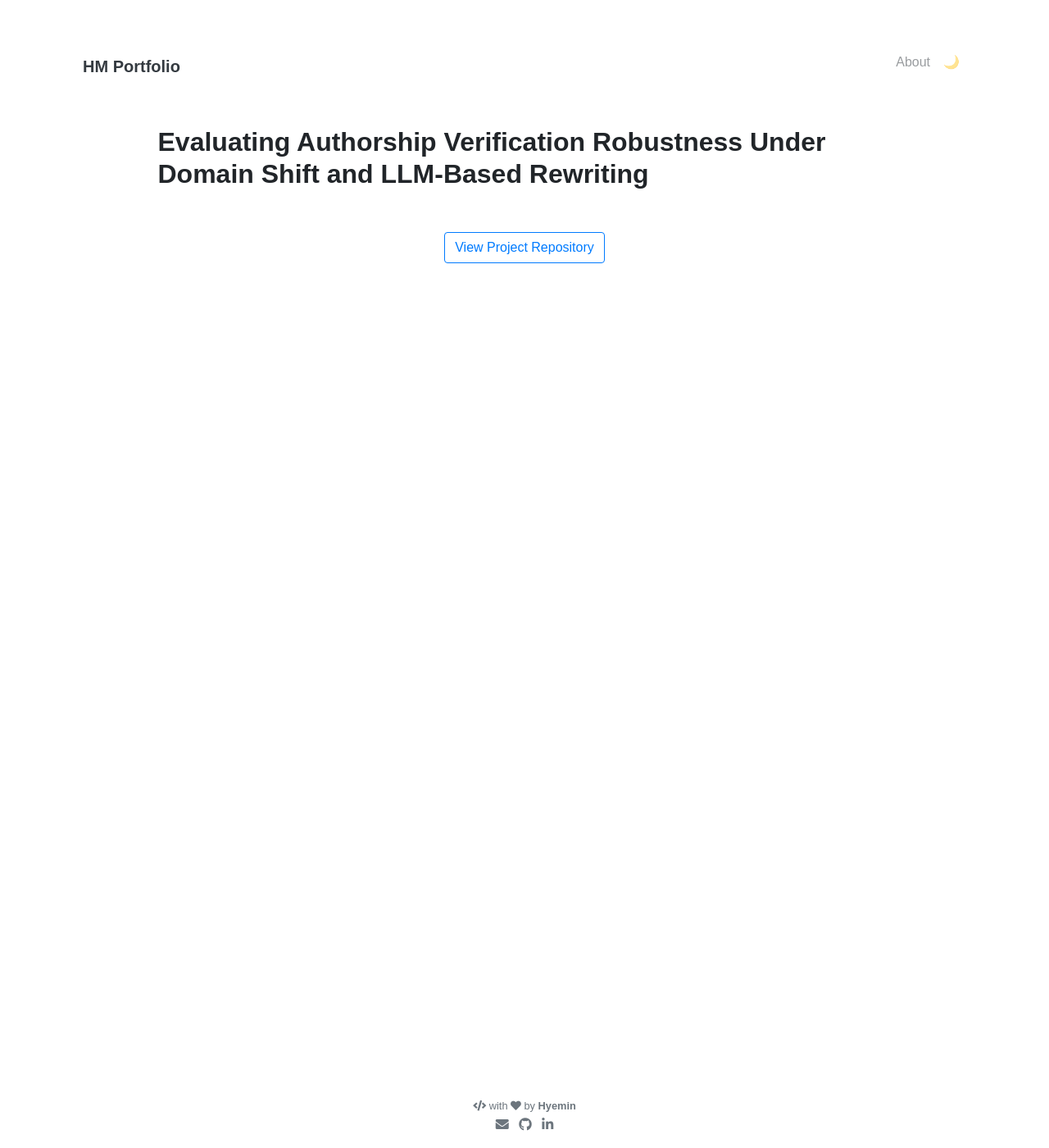
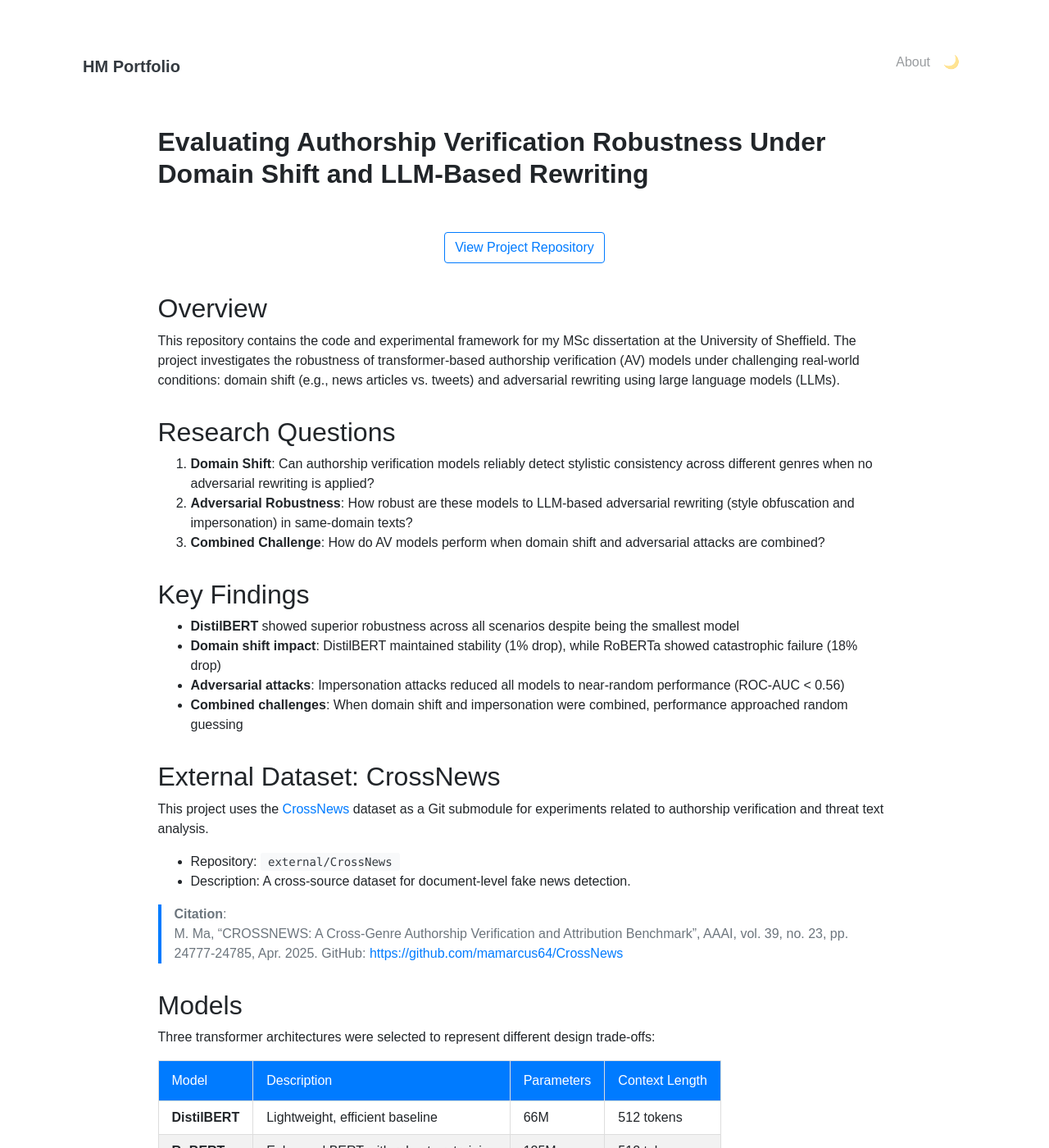
Before and after one commit to hyeminss11/hyeminss11.github.io, a Jekyll site: the page built from _projects/(1)Evaluating Authorship Verification Robustness Under Domain Shift and LLM-Based Rewriting.md, in a window 1280 px wide and 1400 px high. Shown: the whole window at 82% size. Built offline with Jekyll 4.4.1, drawn with Linux system fonts in a browser that asks for light colours; some web fonts are replaced; some of the changed text lies outside the part shown.

Commit message:
Updates on dissertation details

```diff
--- a/_includes/projects/project-card.html
+++ b/_includes/projects/project-card.html
@@ -10,7 +10,9 @@
           {%- endif -%}
         {{ project_name }}
       </h5>
-      <p id="{{ project_id }}-desc" class="card-text">{{ project_desc }}</p>
+      <div class="desc-container">
+        <p id="{{ project_id }}-desc" class="card-text desc-text">{{ project_desc }}</p>
+      </div>
       <p id="{{ project_id }}-tools" class="card-text">
         {%- for tool in project_tools -%}
         <span class="badge badge-pill text-primary border border-primary ml-1">{{ tool }}</span>
--- a/_projects/(1)Evaluating Authorship Verification Robustness Under Domain Shift and LLM-Based Rewriting.md
+++ b/_projects/(1)Evaluating Authorship Verification Robustness Under Domain Shift and LLM-Based Rewriting.md
@@ -11,3 +11,81 @@ description: This project explores how reliably authorship verification (AV) mod
 <p class="text-center">
 {% include elements/button.html link="https://github.com/hyeminss11/msc-dissertation" text="View Project Repository" %}
 </p>
+
+## Overview
+This repository contains the code and experimental framework for my MSc dissertation at the University of Sheffield. The project investigates the robustness of transformer-based authorship verification (AV) models under challenging real-world conditions: domain shift (e.g., news articles vs. tweets) and adversarial rewriting using large language models (LLMs).
+
+## Research Questions
+1. **Domain Shift**: Can authorship verification models reliably detect stylistic consistency across different genres when no adversarial rewriting is applied?
+2. **Adversarial Robustness**: How robust are these models to LLM-based adversarial rewriting (style obfuscation and impersonation) in same-domain texts?
+3. **Combined Challenge**: How do AV models perform when domain shift and adversarial attacks are combined?
+
+## Key Findings
+- **DistilBERT** showed superior robustness across all scenarios despite being the smallest model
+- **Domain shift impact**: DistilBERT maintained stability (1% drop), while RoBERTa showed catastrophic failure (18% drop)
+- **Adversarial attacks**: Impersonation attacks reduced all models to near-random performance (ROC-AUC < 0.56)
+- **Combined challenges**: When domain shift and impersonation were combined, performance approached random guessing
+
+## External Dataset: CrossNews
+
+This project uses the [CrossNews](https://github.com/mamarcus64/CrossNews) dataset as a Git submodule for experiments related to authorship verification and threat text analysis.
+
+- Repository: [`external/CrossNews`](external/CrossNews)
+- Description: A cross-source dataset for document-level fake news detection.
+
+> **Citation**:
+> M. Ma, “CROSSNEWS: A Cross-Genre Authorship Verification and Attribution Benchmark”, AAAI, vol. 39, no. 23, pp. 24777-24785, Apr. 2025.
+> GitHub: [https://github.com/mamarcus64/CrossNews](https://github.com/mamarcus64/CrossNews)
+
+## Models
+Three transformer architectures were selected to represent different design trade-offs:
+
+| Model | Description | Parameters | Context Length |
+|-------|-------------|------------|----------------|
+| **DistilBERT** | Lightweight, efficient baseline | 66M | 512 tokens |
+| **RoBERTa** | Enhanced BERT with robust pretraining | 125M | 512 tokens |
+| **BigBird** | Sparse attention for long sequences | 128M | 4096 tokens |
+
+### Adversarial Attacks
+Two LLM-based attack strategies using Flan-T5-Large:
+
+1. **Style Obfuscation**: Untargeted paraphrasing to conceal authorial cues
+2. **Style Impersonation**: Targeted rewriting to mimic another author's style
+
+## Results Summary
+
+### In-Domain Performance (Article-Article)
+
+| Model | ROC-AUC | Accuracy | F1 Score |
+|-------|---------|----------|----------|
+| DistilBERT | 0.8882 | 0.7999 | 0.8161 |
+| RoBERTa | 0.8785 | 0.7946 | 0.8084 |
+| BigBird | 0.8108 | 0.7321 | 0.7438 |
+
+### Cross-Domain Performance (Article-Tweet)
+
+| Model | ROC-AUC | Accuracy | F1 Score |
+|-------|---------|----------|----------|
+| DistilBERT | 0.8711 | 0.7874 | 0.8006 |
+| RoBERTa | 0.8703 | 0.6127 | 0.4880 |
+| BigBird | 0.8149 | 0.6719 | 0.5891 |
+
+### Under Adversarial Attacks (Worst Case: Impersonation + Domain Shift)
+
+| Model | ROC-AUC | Accuracy | F1 Score |
+|-------|---------|----------|----------|
+| DistilBERT | 0.5590 | 0.5406 | 0.5431 |
+| RoBERTa | 0.5587 | 0.5391 | 0.5455 |
+| BigBird | 0.5444 | 0.5316 | 0.5305 |
+
+## Interpretability Analysis
+**SHAP (SHapley Additive exPlanations)** analysis revealed critical insights:
+- Models often rely on **platform-specific artifacts** (hashtags, URLs) rather than genuine stylistic cues
+- **Punctuation patterns** and **function words** dominate decisions under adversarial conditions
+- Even correct predictions often stem from **topic-related content** rather than authorial style
+
+## Reproducibility
+All experiments use fixed random seeds (7, 1001, 1211) for reproducibility.
+
+## Ethics Review
+This project has been ethically reviewed and approved by the Ethics Committee of the University of Sheffield.
```
